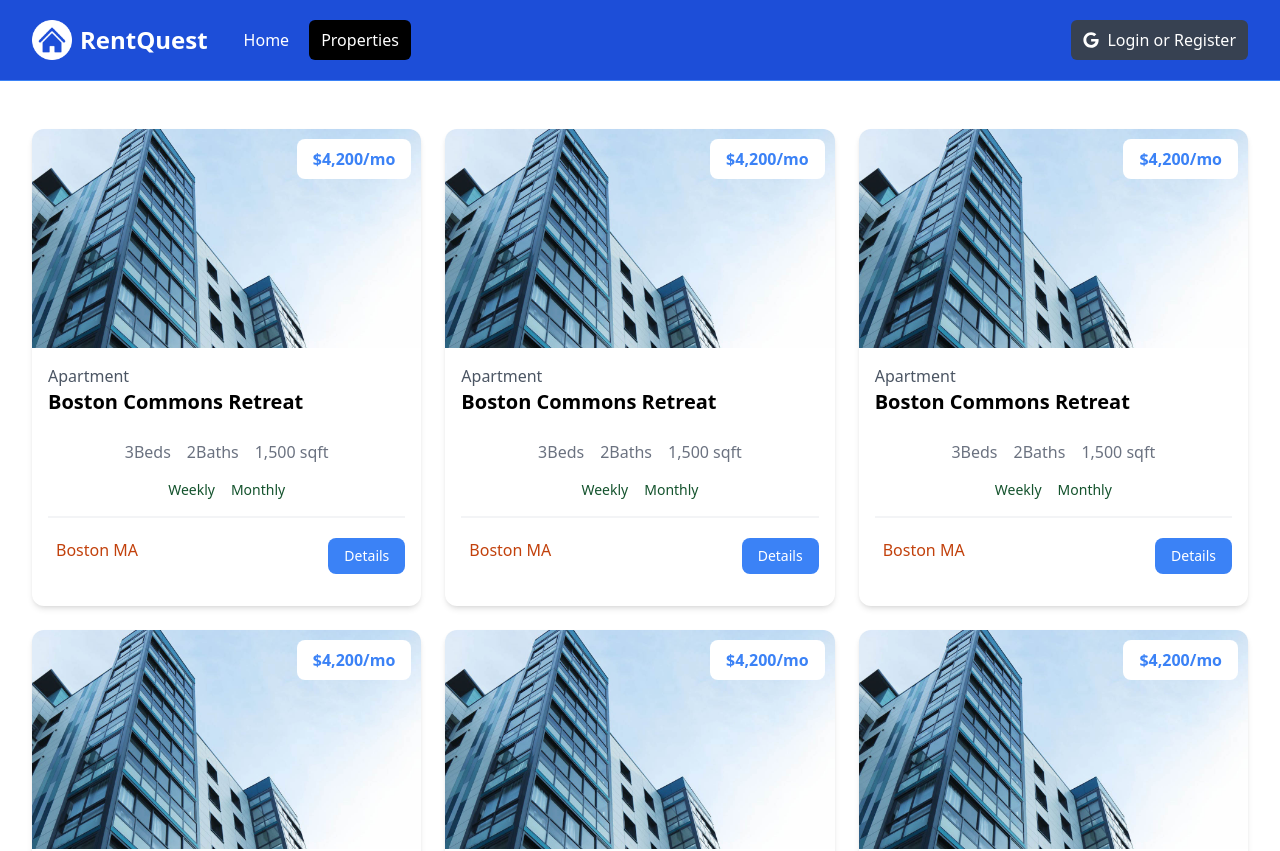
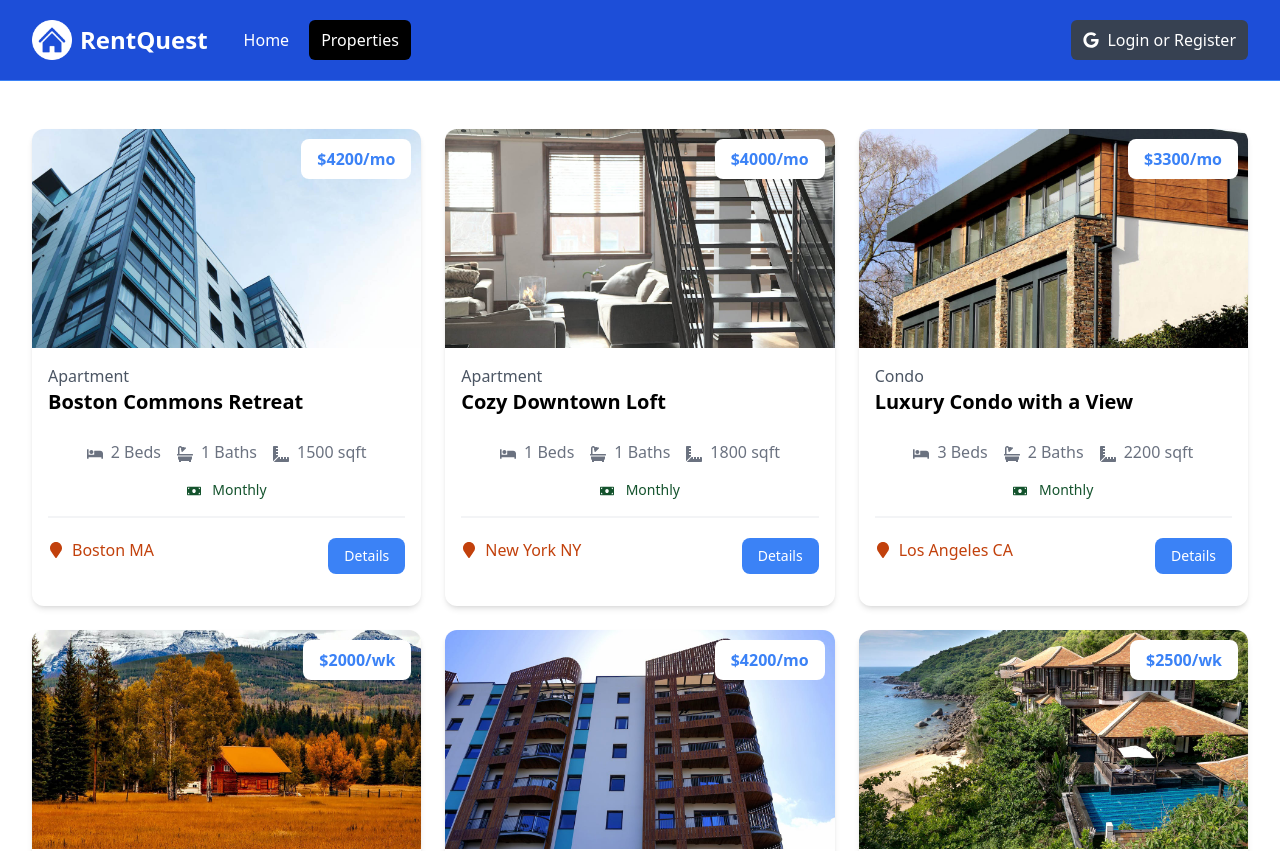
Before and after one commit to AliCodes22/rent-quest, a Next.js app: page /properties in a window 1280 px wide. Shown: the top 851 px of the page. Built offline with nearby package versions, Linux system fonts and the light colour scheme.

Commit message:
properties page done

```diff
--- /dev/null
+++ b/app/properties/[id]/page.jsx
@@ -0,0 +1,5 @@
+const PropertyPage = () => {
+  return <div>PropertyPage</div>;
+};
+
+export default PropertyPage;
--- a/components/PropertyCard.jsx
+++ b/components/PropertyCard.jsx
@@ -1,56 +1,76 @@
 import Image from "next/image";
 import Link from "next/link";
+import {
+  FaBed,
+  FaBath,
+  FaRulerCombined,
+  FaMoneyBill,
+  FaMapMarker,
+} from "react-icons/fa";
 
-const PropertyCard = ({}) => {
+const PropertyCard = ({ property }) => {
   return (
     <div className="rounded-xl shadow-md relative">
-      <img
-        src="images/properties/a1.jpg"
+      <Image
+        src={`/images/properties/${property.images[0]}`}
+        sizes="100vw"
+        height={0}
+        width={0}
         alt=""
         class="w-full h-auto rounded-t-xl"
       />
       <div className="p-4">
         <div className="text-left md:text-center lg:text-left mb-6">
-          <div className="text-gray-600">Apartment</div>
-          <h3 className="text-xl font-bold">Boston Commons Retreat</h3>
+          <div className="text-gray-600">{property.type}</div>
+          <h3 className="text-xl font-bold">{property.name}</h3>
         </div>
         <h3 className="absolute top-[10px] right-[10px] bg-white px-4 py-2 rounded-lg text-blue-500 font-bold text-right md:text-center lg:text-right">
-          $4,200/mo
+          {property.rates.monthly
+            ? `$${property.rates.monthly}/mo`
+            : `$${property.rates.weekly}/wk`}
         </h3>
 
         <div className="flex justify-center gap-4 text-gray-500 mb-4">
           <p>
-            <i className="fa-solid fa-bed"></i> 3
-            <span className="md:hidden lg:inline">Beds</span>
+            <FaBed className="inline mr-2" />
+            {property.beds} <span className="md:hidden lg:inline">Beds</span>
           </p>
           <p>
-            <i className="fa-solid fa-bath"></i> 2
-            <span className="md:hidden lg:inline">Baths</span>
+            <FaBath className="inline mr-2" />
+            {property.baths}
+            <span className="md:hidden lg:inline"> Baths</span>
           </p>
           <p>
-            <i className="fa-solid fa-ruler-combined"></i>
-            1,500 <span className="md:hidden lg:inline">sqft</span>
+            <FaRulerCombined className="inline mr-2" />
+            {property.square_feet}{" "}
+            <span className="md:hidden lg:inline">sqft</span>
           </p>
         </div>
 
         <div className="flex justify-center gap-4 text-green-900 text-sm mb-4">
-          <p>
-            <i className="fa-solid fa-money-bill"></i> Weekly
-          </p>
-          <p>
-            <i className="fa-solid fa-money-bill"></i> Monthly
-          </p>
+          {property.rates.monthly ? (
+            <p>
+              <FaMoneyBill className="inline mr-2" /> Monthly
+            </p>
+          ) : (
+            <p>
+              <FaMoneyBill className="inline mr-2" /> Weekly
+            </p>
+          )}
         </div>
 
         <div className="border border-gray-100 mb-5"></div>
 
         <div className="flex flex-col lg:flex-row justify-between mb-4">
           <div className="flex align-middle gap-2 mb-4 lg:mb-0">
-            <i className="fa-solid fa-location-dot text-lg text-orange-700"></i>
-            <span className="text-orange-700"> Boston MA </span>
+            <FaMapMarker className="mt-1 text-orange-700" />
+            <span className="text-orange-700">
+              {" "}
+              {property.location.city} {property.location.state}{" "}
+            </span>
           </div>
           <Link
-            href="property.html"
+            href={`/properties/${property._id}`}
             className="h-[36px] bg-blue-500 hover:bg-blue-600 text-white px-4 py-2 rounded-lg text-center text-sm"
           >
             Details
```
Also changed, not shown: components/HomeProperties.jsx (added).
